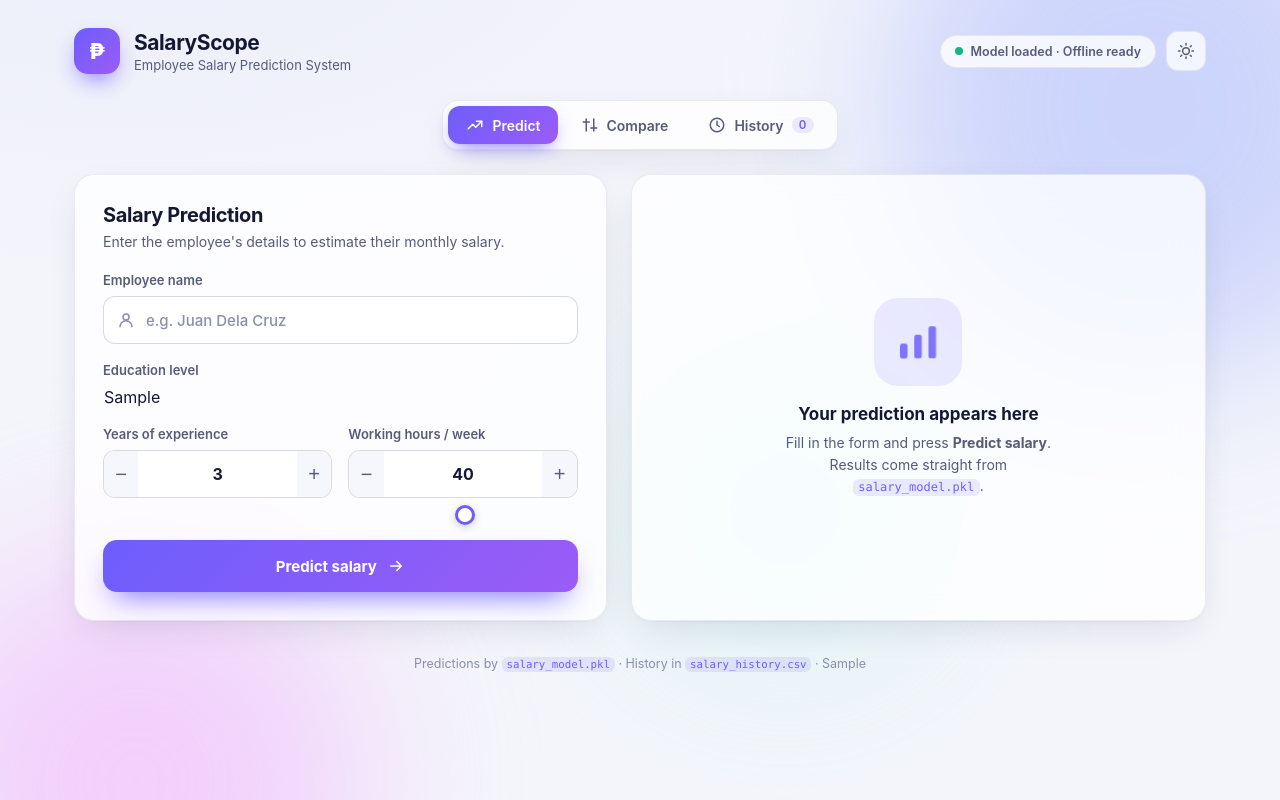
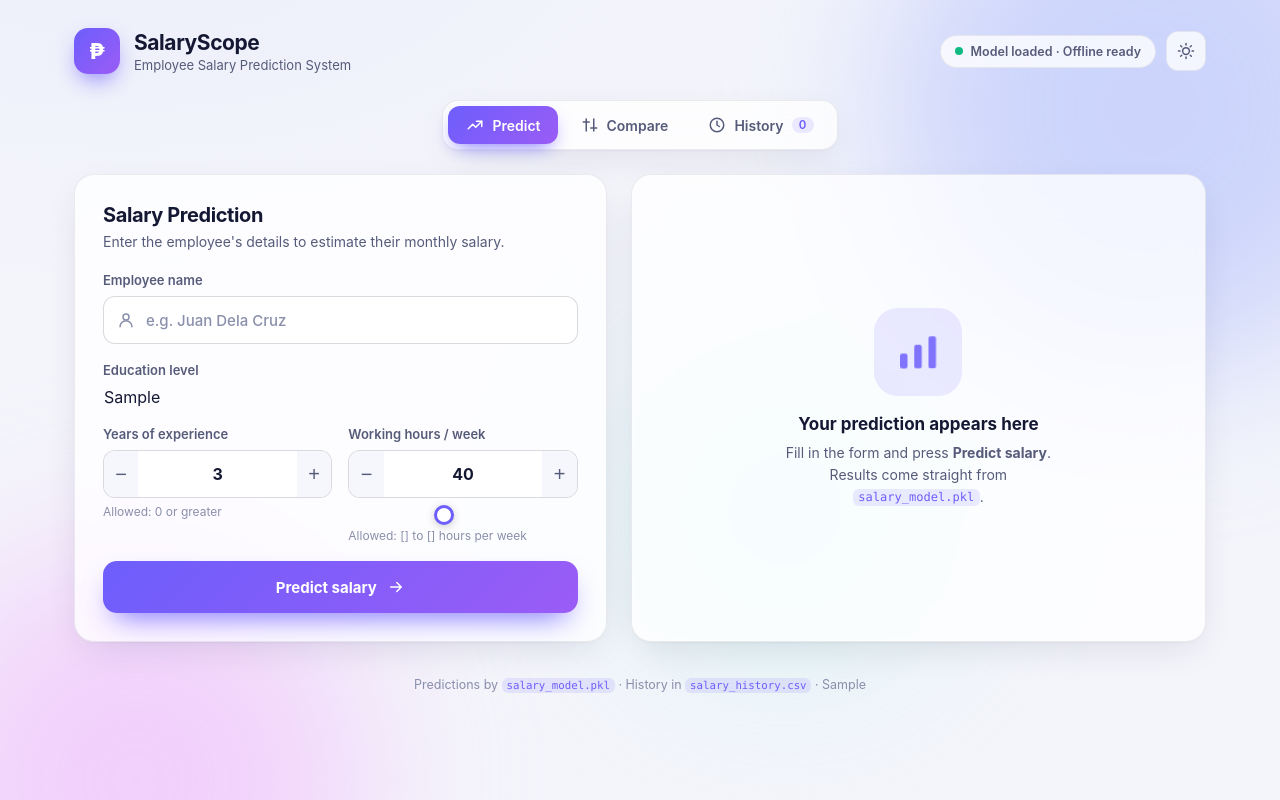
Before and after one commit to jaymarkflordeliza0-cyber/siremil, a Python web app: template templates/index.html in a window 1280 px wide. Run offline with Jinja, Linux system fonts and the light colour scheme; the template is opened without the code that fills it: most values are stand-ins (such as "Sample title", 1, 10 or a date in 2020).

Commit message:
Show the allowed ranges for hours and experience in the form
- Working-hours slider now spans the full 1-168 range (was capped at 80)
- Hints under the fields: hours 1-168 per week, experience 0 or greater

Co-Authored-By: Claude Opus 5.5 <noreply@anthropic.com>
Claude-Session: https://claude.ai/code/session_012L3gZaziynsq78j4TVjevq

```diff
--- a/static/css/style.css
+++ b/static/css/style.css
@@ -165,6 +165,8 @@ input:focus { border-color: var(--brand); box-shadow: 0 0 0 4px var(--ring); }
 input::placeholder { color: var(--text-3); }
 .field.invalid input, .field.invalid .chips { border-color: var(--danger) !important; }
 .field.invalid input:focus { box-shadow: 0 0 0 4px var(--danger-soft); }
+.hint { display: block; margin-top: 6px; font-size: 12px; color: var(--text-3); }
+.field.invalid .hint { display: none; }
 .error { display: block; min-height: 0; color: var(--danger); font-size: 12.5px; font-weight: 500; margin-top: 6px; }
 .error:empty { display: none; }
 .field.invalid { animation: shake .35s; }
--- a/templates/index.html
+++ b/templates/index.html
@@ -86,6 +86,7 @@
                 <input id="p_exp" name="years_experience" type="number" min="0" step="1" value="3" inputmode="decimal">
                 <button type="button" class="step" data-step="1" aria-label="Increase">+</button>
               </div>
+              <small class="hint">Allowed: 0 or greater</small>
               <small class="error" data-for="years_experience"></small>
             </div>
             <div class="field">
@@ -95,7 +96,8 @@
                 <input id="p_hours" name="working_hours" type="number" min="{{ min_hours }}" max="{{ max_hours }}" step="1" value="40" inputmode="decimal">
                 <button type="button" class="step" data-step="1" aria-label="Increase">+</button>
               </div>
-              <input class="range" type="range" min="{{ min_hours }}" max="80" value="40" data-sync="p_hours" aria-label="Working hours slider">
+              <input class="range" type="range" min="{{ min_hours }}" max="{{ max_hours }}" value="40" data-sync="p_hours" aria-label="Working hours slider">
+              <small class="hint">Allowed: {{ min_hours }} to {{ max_hours }} hours per week</small>
               <small class="error" data-for="working_hours"></small>
             </div>
           </div>
@@ -152,7 +154,8 @@
               <input id="c_hours" name="working_hours" type="number" min="{{ min_hours }}" max="{{ max_hours }}" step="1" value="48" inputmode="decimal">
               <button type="button" class="step" data-step="1" aria-label="Increase">+</button>
             </div>
-            <input class="range" type="range" min="{{ min_hours }}" max="80" value="48" data-sync="c_hours" aria-label="Working hours slider">
+            <input class="range" type="range" min="{{ min_hours }}" max="{{ max_hours }}" value="48" data-sync="c_hours" aria-label="Working hours slider">
+            <small class="hint">Allowed: {{ min_hours }} to {{ max_hours }} hours per week</small>
             <small class="error" data-for="working_hours"></small>
           </div>
 
@@ -164,6 +167,7 @@
                 <input id="c_exp1" name="experience_1" type="number" min="0" step="1" value="3" inputmode="decimal">
                 <button type="button" class="step" data-step="1" aria-label="Increase">+</button>
               </div>
+              <small class="hint">Allowed: 0 or greater</small>
               <small class="error" data-for="experience_1"></small>
             </div>
             <div class="vs">vs</div>
@@ -174,6 +178,7 @@
                 <input id="c_exp2" name="experience_2" type="number" min="0" step="1" value="5" inputmode="decimal">
                 <button type="button" class="step" data-step="1" aria-label="Increase">+</button>
               </div>
+              <small class="hint">Allowed: 0 or greater</small>
               <small class="error" data-for="experience_2"></small>
             </div>
           </div>
```
